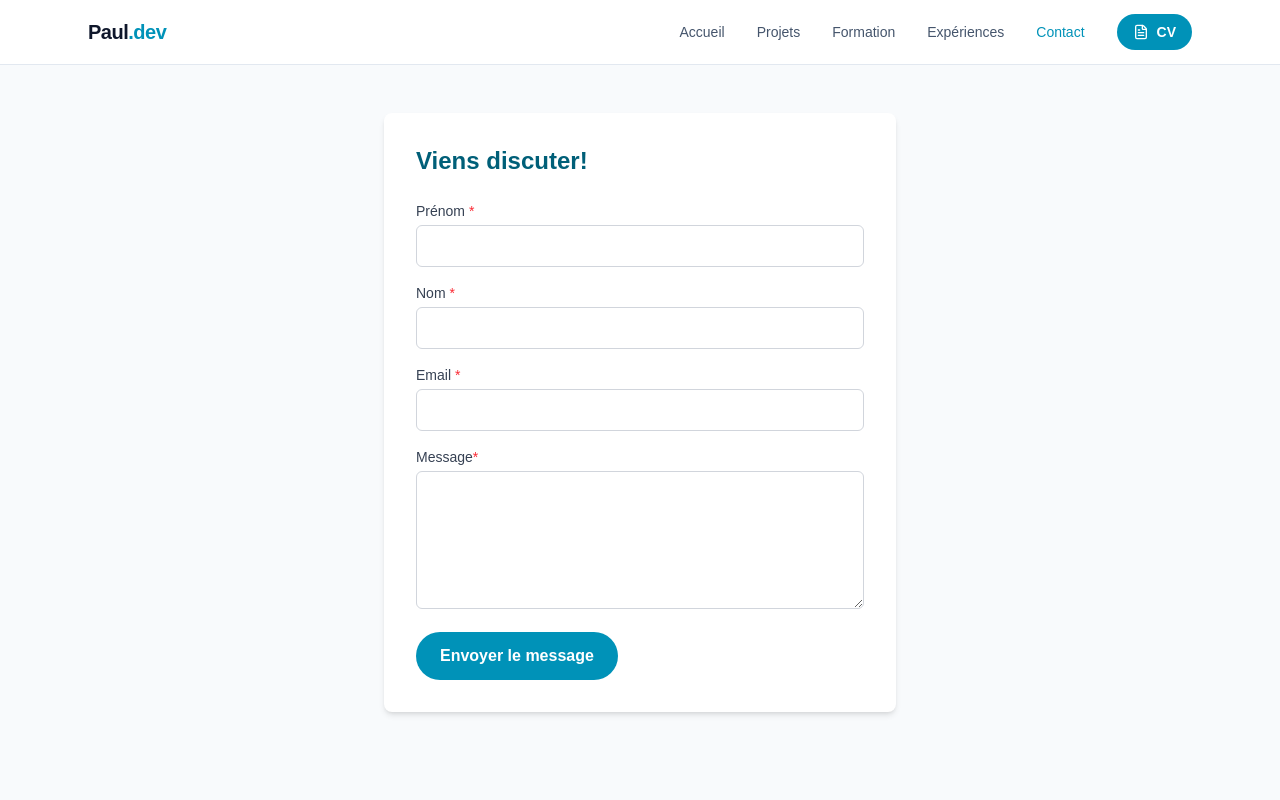
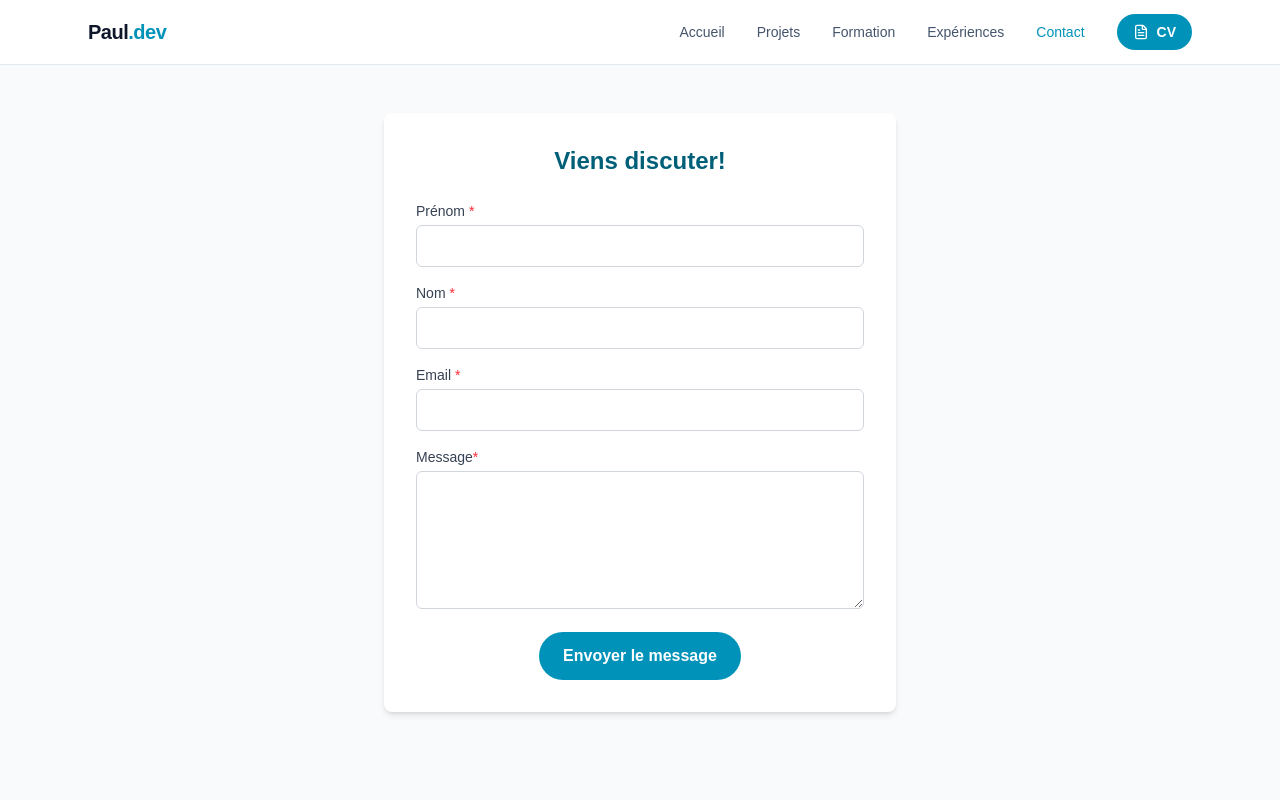
Before and after one commit to nqlp/cv-next, a Next.js app: page /contact in a window 1280 px wide. Shown: the top 800 px of the page. Built offline with nearby package versions, Linux system fonts and the light colour scheme.

Commit message:
fix layout

```diff
--- a/src/app/contact/page.tsx
+++ b/src/app/contact/page.tsx
@@ -24,7 +24,7 @@ export default function ContactForm() {
                     </div>
                 ) : (
                     <form action={formAction} className="max-w-lg mx-auto bg-white p-8 rounded-lg shadow-md">
-                        <h2 className="text-2xl font-bold mb-6 text-cyan-800">Viens discuter!</h2>
+                        <h2 className="flex justify-center  text-2xl font-bold mb-6 text-cyan-800">Viens discuter!</h2>
 
                         <div className="mb-4">
                             <label htmlFor="firstName" className="block text-sm font-medium text-gray-700 mb-1">
@@ -57,8 +57,8 @@ export default function ContactForm() {
                         <button
                             type="submit"
                             disabled={isPending}
-                            className="bg-cyan-600 text-white px-6 py-3 rounded-full font-bold
-                        hover:bg-cyan-700 transition w-full md:w-auto">
+                            className="bg-cyan-600 text-white px-6 py-3 rounded-full font-bold flex justify-center items-center
+                        hover:bg-cyan-700 transition mx-auto md:w-auto">
                             {isPending ? "Envoi..." : "Envoyer le message"}
                         </button>
 
```
